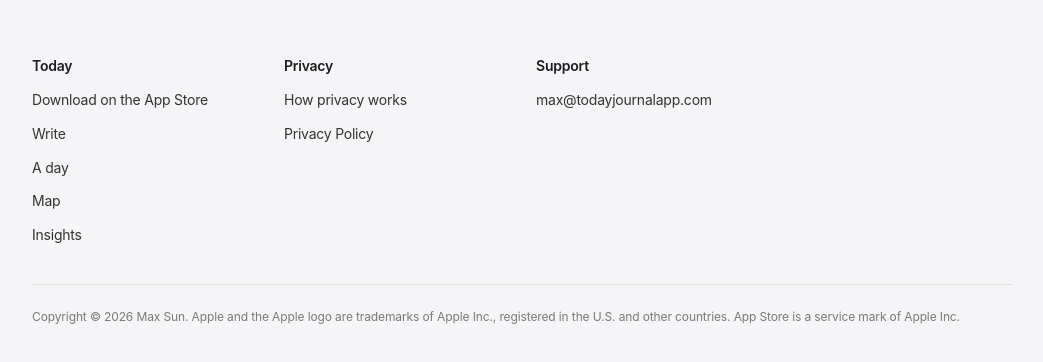
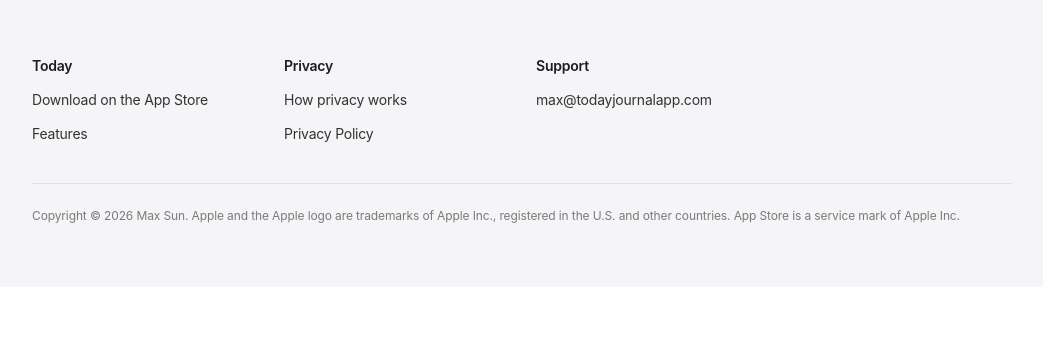
Before and after one commit to pingu15/journal, a plain HTML site: page website/index.html in a window 1280 px wide. Shown: the part 3695-4057 px from the top of the page, without its empty margins (118-1161 px from the left). After the commit the page ends 3982 px from the top, so only its background shows below. Drawn offline with Linux system fonts and the light colour scheme.

Commit message:
Website: footer links to Features instead of each feature
Co-Authored-By: Claude Opus 5.5 <noreply@anthropic.com>

```diff
--- a/website/index.html
+++ b/website/index.html
@@ -106,10 +106,7 @@
         <h3>Today</h3>
         <ul>
           <li><a href="https://apps.apple.com/us/app/today-daily-journal/id6835741340">Download on the App Store</a></li>
-          <li><a href="#write">Write</a></li>
-          <li><a href="#day">A day</a></li>
-          <li><a href="#map">Map</a></li>
-          <li><a href="#insights">Insights</a></li>
+          <li><a href="#write">Features</a></li>
         </ul>
       </div>
       <div>
```
